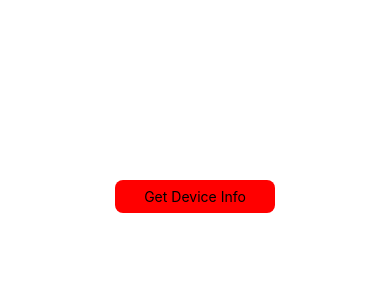
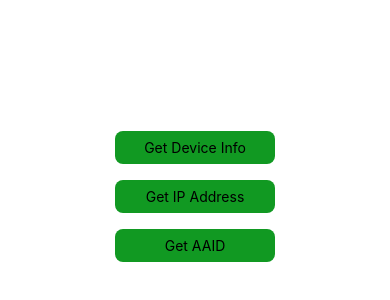
Before and after one commit to prajwol-stha/RN-SDK, a React Native app: screen / in a window 390 px wide. Shown: the part 226-526 px from the top of the page. Built offline with nearby package versions, Linux system fonts and the light colour scheme.

Commit message:
Get IP, AAID

```diff
--- a/App.jsx
+++ b/App.jsx
@@ -1,13 +1,14 @@
 import React from 'react';
 import { NativeModules,StyleSheet,View,Text,Button, TouchableOpacity } from 'react-native'
 
-const DeviceInfo=NativeModules.DeviceInfoGet;
-console.log(DeviceInfo);
+const {DeviceInfoGet}=NativeModules
 
+console.log(NativeModules.DeviceInfoGet)
 const App = () => {
   function handleGetDeviceId(){
     console.log('Getting device id...');
-    DeviceInfo.getDeviceID((err, deviceID) => {
+    console.log(DeviceInfoGet.getConstants())
+    DeviceInfoGet.getDeviceID((err, deviceID) => {
                     if (err) {
                         // error
                     } else {
@@ -15,11 +16,37 @@ const App = () => {
                     }
                 })
   }
+  function handleGetIpAddress(){
+    console.log('Getting Ip Address...');
+    DeviceInfoGet.getDeviceIPAddress((error,ipAddress)=>{
+      if (!error) {
+        console.log("IP Address: ", ipAddress);
+    } else {
+        console.error(error);
+    }
+    })
+  }
+  function handleGetAaid(){
+    console.log('Getting Ip Address...');
+    DeviceInfoGet.getAAID((error, aaid) => {
+      if (!error) {
+          console.log("Google Advertising ID: ", aaid);
+      } else {
+          console.error(error);
+      }
+  });
+  }
 
   return (
     <View style={styles.container}>
       <TouchableOpacity onPress={handleGetDeviceId} style={styles.button}>
         <Text>Get Device Info</Text>
+      </TouchableOpacity>
+      <TouchableOpacity onPress={handleGetIpAddress} style={styles.button}>
+        <Text>Get IP Address</Text>
+      </TouchableOpacity>
+      <TouchableOpacity onPress={handleGetAaid} style={styles.button}>
+        <Text>Get AAID</Text>
       </TouchableOpacity>
     </View>
   )
@@ -36,9 +63,10 @@ const styles = StyleSheet.create({
   button:{
     // flex:1,
     width:160,
-    backgroundColor:'red',
+    backgroundColor:'#119922',
     alignItems:'center',
     padding:8,
-    borderRadius:8
+    borderRadius:8,
+    margin:8,
   }
 })
```
Also changed, not shown: 2 other files (tests, documents, lock files or other folders).
